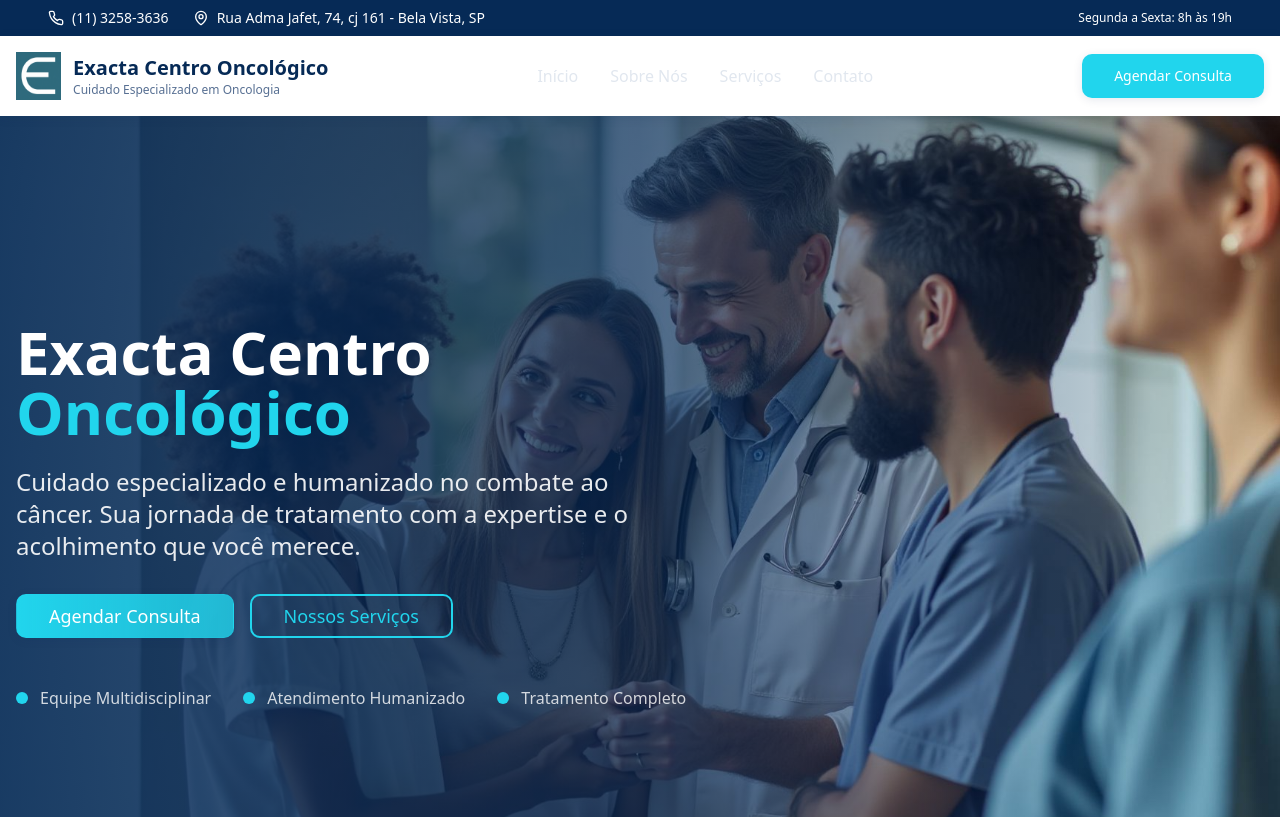
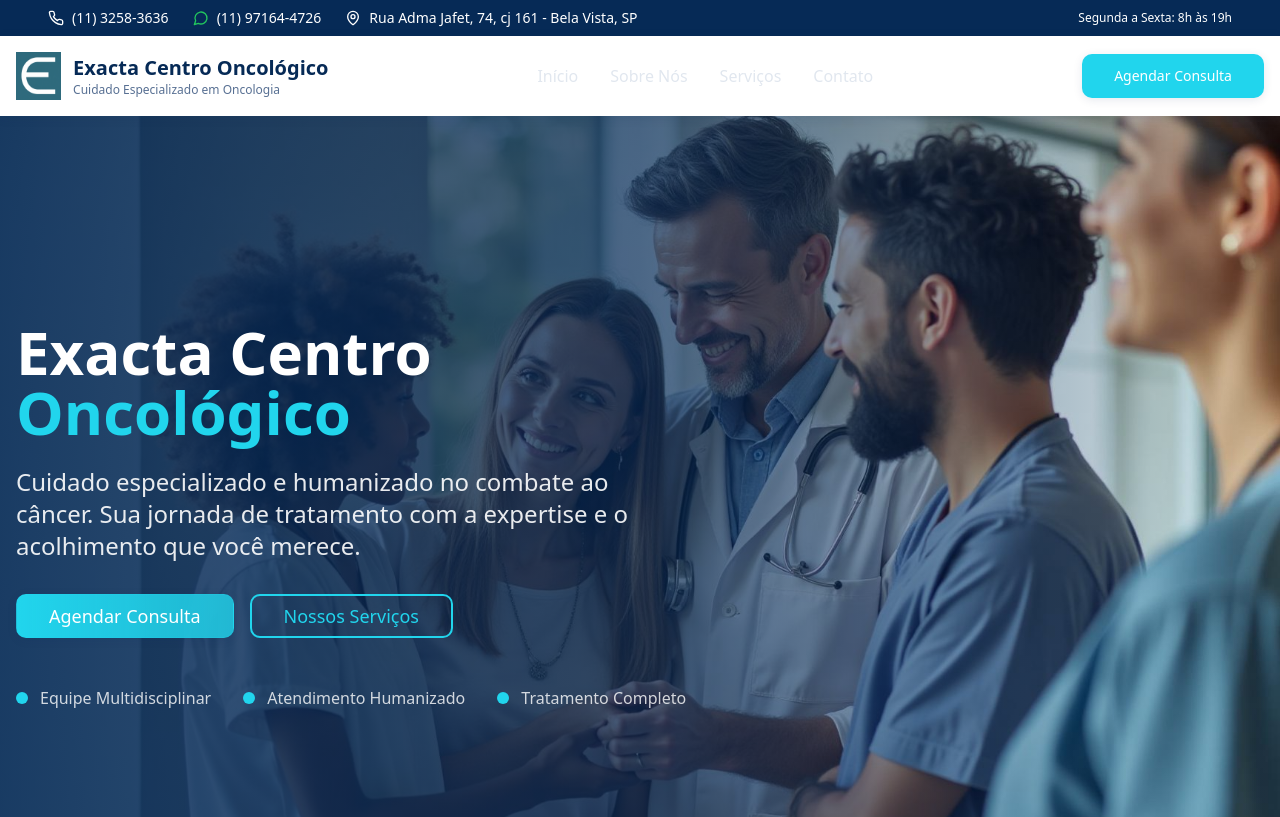
Before and after one commit to drandremolina/exacta-oncology-reimagined, a React (Vite) app: page / in a window 1280 px wide. Shown: the top 817 px of the page. Built offline with nearby package versions, Linux system fonts and the light colour scheme; the HTML template or start-up script is replaced by a standard one.

Commit message:
Add WhatsApp link to header

```diff
--- a/src/components/Header.tsx
+++ b/src/components/Header.tsx
@@ -1,5 +1,5 @@
 import { Button } from "@/components/ui/button";
-import { Phone, MapPin } from "lucide-react";
+import { Phone, MapPin, MessageCircle } from "lucide-react";
 import exactaLogo from "@/assets/exacta-new-logo.png";
 
 export const Header = () => {
@@ -13,6 +13,16 @@ export const Header = () => {
               <Phone className="w-4 h-4" />
               <span>(11) 3258-3636</span>
             </div>
+            <a
+              href="https://wa.me/5511971644726"
+              target="_blank"
+              rel="noopener noreferrer"
+              className="flex items-center gap-2 hover:opacity-80 transition-opacity"
+              aria-label="Fale conosco pelo WhatsApp"
+            >
+              <MessageCircle className="w-4 h-4 text-green-500" />
+              <span>(11) 97164-4726</span>
+            </a>
             <div className="flex items-center gap-2">
               <MapPin className="w-4 h-4" />
               <a
```
